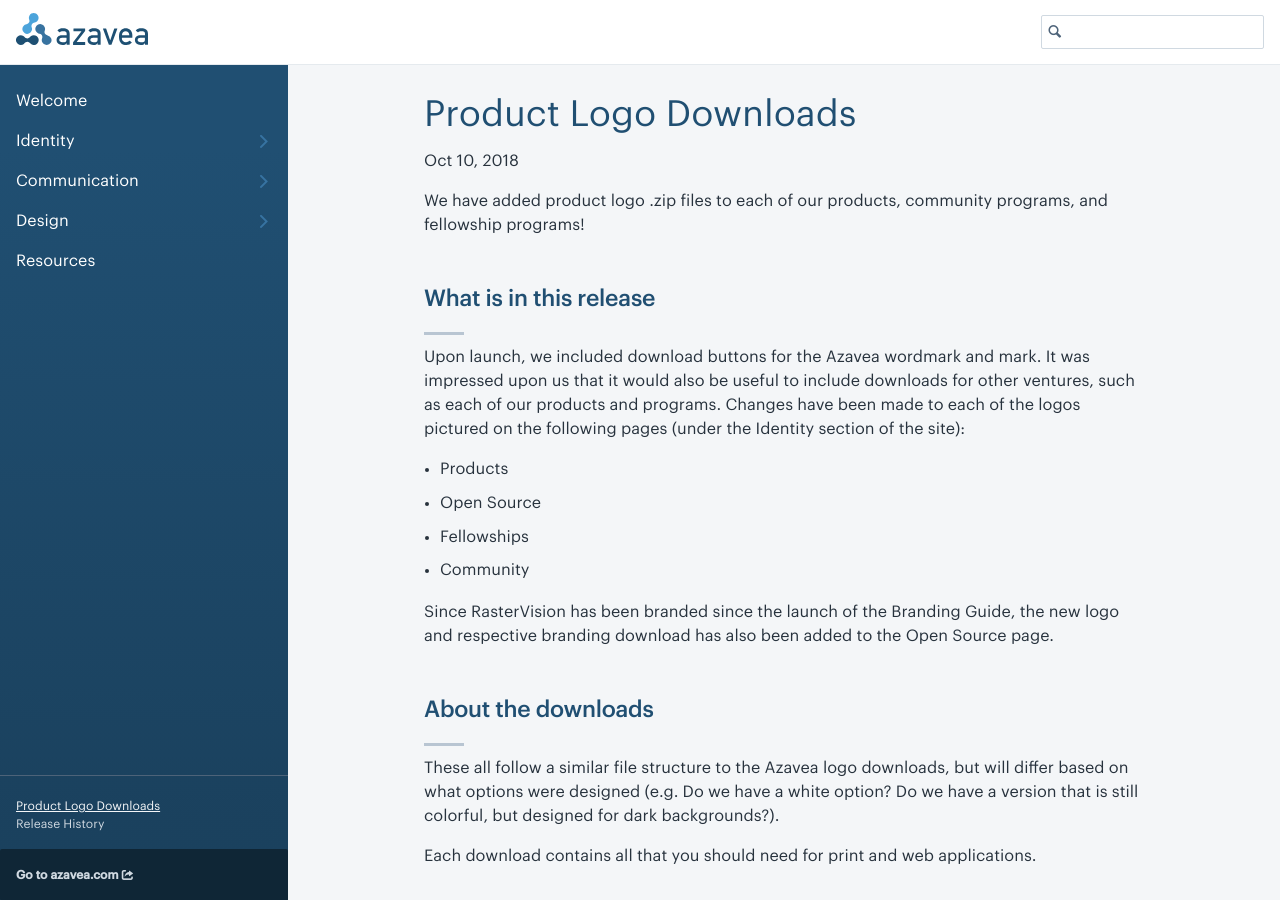
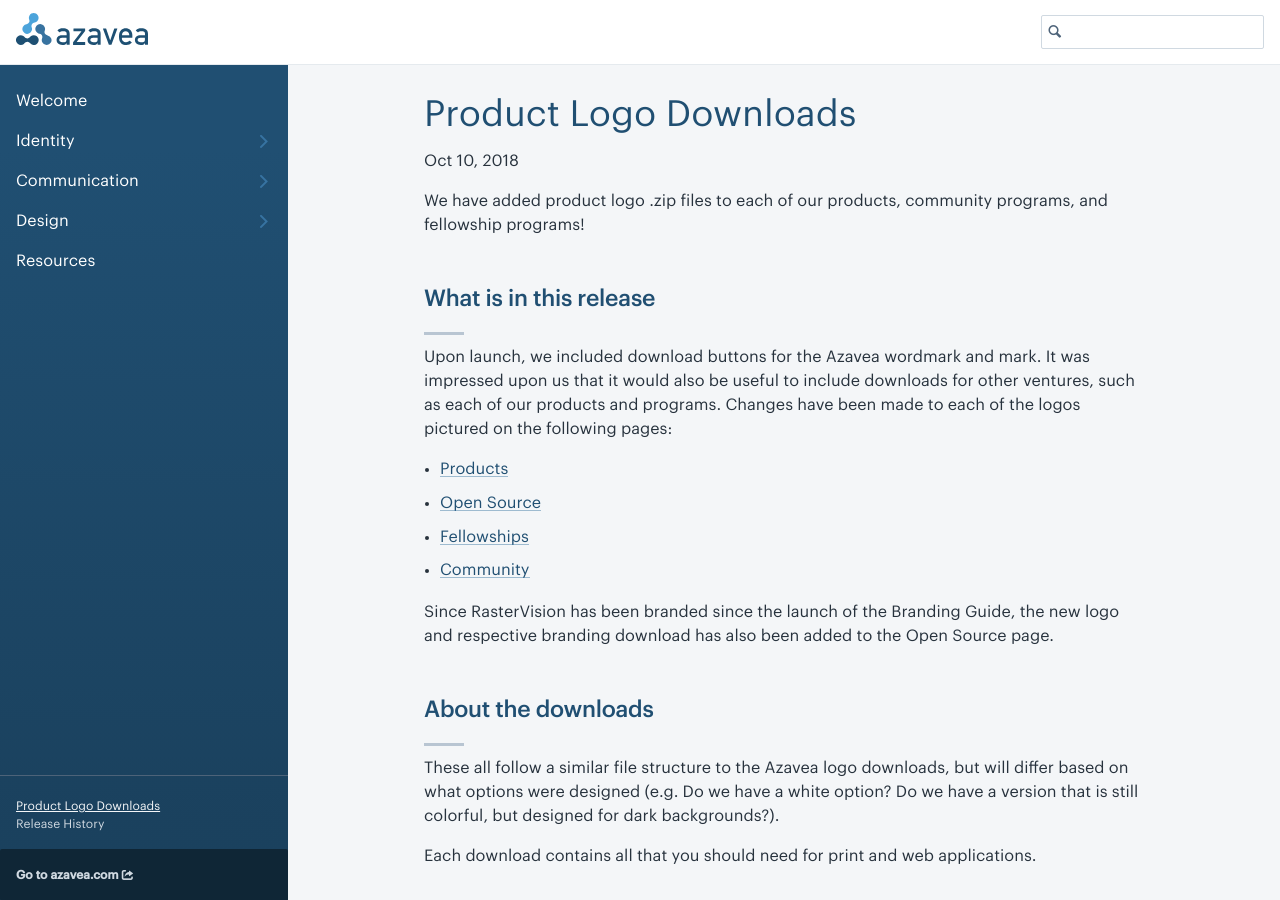
Before and after one commit to azavea/azavea-branding-guide, a Jekyll site: the page built from _posts/2018-10-10-product-logo-downloads.md, in a window 1280 px wide. Built offline with Jekyll 4.4.1, drawn with Linux system fonts in a browser that asks for light colours; nearby versions of some CDN libraries; some web fonts are replaced; comment, search, counter and statistics services are not loaded.

Commit message:
Edit Oct 10th release post to include links

```diff
--- a/_posts/2018-10-10-product-logo-downloads.md
+++ b/_posts/2018-10-10-product-logo-downloads.md
@@ -8,11 +8,11 @@
 We have added product logo .zip files to each of our products, community programs, and fellowship programs!
 
 ## What is in this release
-Upon launch, we included download buttons for the Azavea wordmark and mark. It was impressed upon us that it would also be useful to include downloads for other ventures, such as each of our products and programs. Changes have been made to each of the logos pictured on the following pages (under the Identity section of the site):
-- Products
-- Open Source
-- Fellowships
-- Community
+Upon launch, we included download buttons for the Azavea wordmark and mark. It was impressed upon us that it would also be useful to include downloads for other ventures, such as each of our products and programs. Changes have been made to each of the logos pictured on the following pages:
+- [Products](/identity/products.html)
+- [Open Source](/identity/open-source.html)
+- [Fellowships](/identity/fellowships.html)
+- [Community](/identity/community.html)
 
 Since RasterVision has been branded since the launch of the Branding Guide, the new logo and respective branding download has also been added to the Open Source page.
 
```
